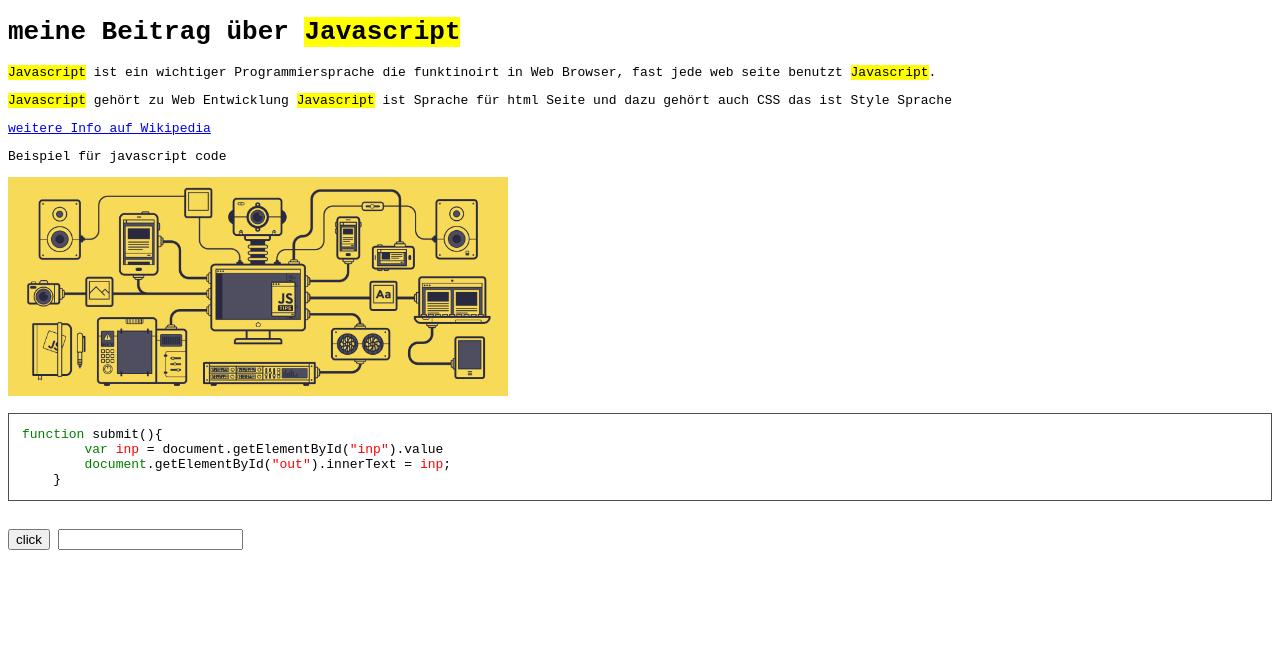
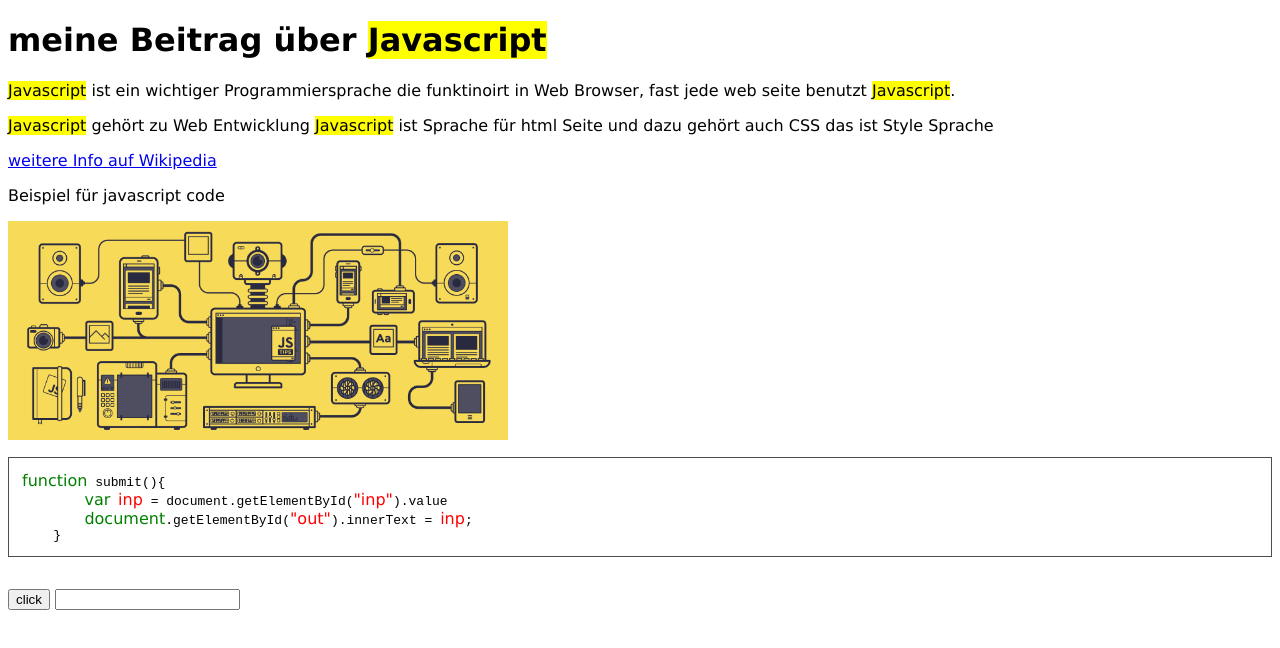
Before and after one commit to Andreaswinter2012/begasoft, a plain HTML site: page index.html in a window 1280 px wide. Drawn offline with Linux system fonts and the light colour scheme.

Commit message:
Change font family in index.html to Verdana

```diff
--- a/index.html
+++ b/index.html
@@ -1,11 +1,11 @@
 <!DOCTYPE html>
 <html>
 <head>
-    <style>body{font-family: monospace;}
-        .class{font-family: monospace;background-color: yellow;}
+    <style>body{font-family: verdana, "DejaVu Sans", sans-serif;}
+        .class{font-family: verdana, "DejaVu Sans", sans-serif;background-color: yellow;}
         .code{border-style: solid; border-width: 1px;border-color: rgb(79, 78, 78);    padding: 1em;}
-        .function{font-family: monospace;color: green;}
-        .txt{font-family: monospace;color: red;}
+        .function{font-family: verdana, "DejaVu Sans", sans-serif;color: green;}
+        .txt{font-family: verdana, "DejaVu Sans", sans-serif;color: red;}
     </style>
     <meta charset="UTF-8">
     <meta name="viewport" content="width=device-width, initial-scale=1.0">
```
